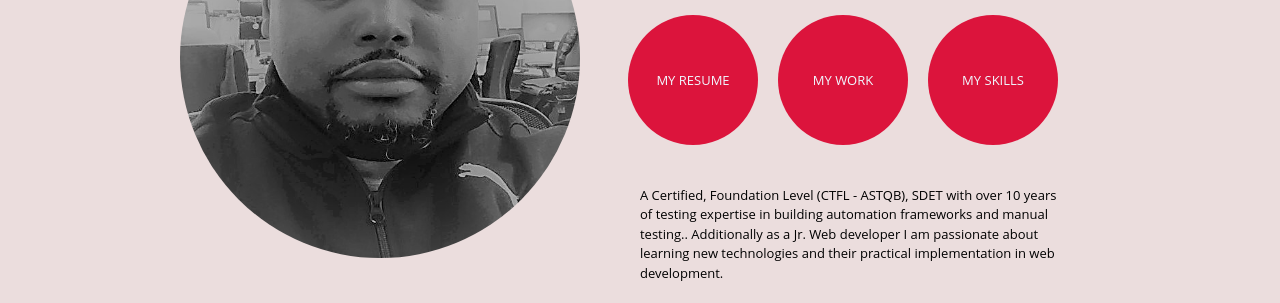
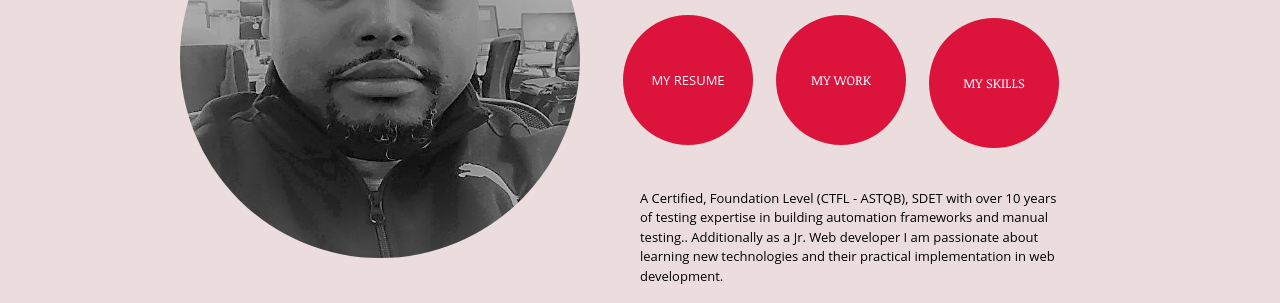
Before and after one commit to tgads004/myPortfolio, a plain HTML site: page index.html in a window 1280 px wide. Shown: the part 344-647 px from the top of the page. Drawn offline with Linux system fonts and the light colour scheme.

Commit message:
Fixed My Resume link by Updating main-btn-gridItem class Css Rules

```diff
--- a/index.html
+++ b/index.html
@@ -51,13 +51,13 @@
           <h3>Hello,</h3>
           <h4>a bit about me:</h4>
         </div>
-        <div class="main-btn-gridItem" id="myResume">
+        <div class="main-btn-gridItem" id="myResume-gridItem">
           <a class="myResume-flexContainer" href="">My Resume</a>
         </div>
-        <div class="main-btn-gridItem" id="myWork">
+        <div class="main-btn-gridItem" id="myWork-gridItem">
           <a class="myWork-flexContainer" href="">My Work</a>
         </div>
-        <div class="main-btn-gridItem" id="mySkills">
+        <div  id="mySkills-gridItem" class="main-btn-gridItem">
           <a class="mySkills-flexContainer" href="">My Skills</a>
         </div>
         <div class="main-intro-gridItem">
--- a/style.css
+++ b/style.css
@@ -191,15 +191,15 @@ border-radius: 50%;
   margin-top: 0px;
   margin-bottom: 0px;
 }
-.main-btn-gridItem {
+#myResume-gridItem {
   position: relative;
   margin: 0px 0px 38px calc((100% - 980px) * 0.5);
   left: 473px;
   grid-area: 2 / 1 / 3 / 2;
   justify-self: start;
   align-self: start;
-  width: 130px;
-  height: 130px;
+  /* width: 130px;
+  height: 130px; */
   font-family: "Open Sans", "sans-serif";
 }
 .myResume-flexContainer {
@@ -207,11 +207,13 @@ border-radius: 50%;
   display: flex;
   align-items: center;
   box-sizing: border-box;
-  width: max-content;
+  /* width: max-content; */
   justify-content: center;
   min-width: 100%;
+  width: 130px;
+  height: 130px;
 }
-.main-btn-gridItem .myResume-flexContainer {
+/* .main-btn-gridItem .myResume-flexContainer { */
   /* position: absolute;
 top: 0;
 right: 0;
@@ -220,17 +222,17 @@ left: 0;
 background-color: crimson;
 border-radius: 50%; */
 
-  position: absolute;
+  /* position: absolute;
   margin: 0px 0px 38px calc((100% - 980px) * 0.5);
   left: 430px;
   grid-area: 2 / 1 / 3 / 2;
   justify-self: start;
-  align-self: start;
-  background-color: crimson;
-  border-radius: 50%;
-  width: 130px;
-  height: 130px;
-}
+  align-self: start; */
+  /* background-color: crimson;
+  border-radius: 50%; */
+  /* width: 130px;
+  height: 130px; */
+/* } */
 .main-btn-gridItem a {
   text-decoration: none;
   color: aliceblue;
@@ -238,17 +240,17 @@ border-radius: 50%; */
   text-transform: uppercase;
   /* border-radius: 50%; */
 }
-.main-btn-gridItem .myWork-flexContainer {
-  position: absolute;
+#myWork-gridItem {
+  position: relative;
   margin: 0px 0px 38px calc((100% - 980px) * 0.5);
-  left: 580px;
+  left: 626px;
   grid-area: 2 / 1 / 3 / 2;
   justify-self: start;
   align-self: start;
-  background-color: crimson;
-  border-radius: 50%;
-  width: 130px;
-  height: 130px;
+  /* background-color: crimson; */
+  /* border-radius: 50%; */
+  /* width: 130px;
+  height: 130px; */
 }
 .myWork-flexContainer {
   text-align: initial;
@@ -258,27 +260,35 @@ border-radius: 50%; */
   width: max-content;
   justify-content: center;
   min-width: 100%;
+  width: 130px;
+  height: 130px;
 }
-.main-btn-gridItem .mySkills-flexContainer {
-  position: absolute;
-  margin: 0px 0px 38px calc((100% - 980px) * 0.5);
-  left: 730px;
+.main-btn-gridItem {
+  background-color: crimson;
+  border-radius: 50%;
+}
+#mySkills-gridItem {
+  position: relative;
+  margin: 3px 0px 38px calc((100% - 980px) * 0.5);
+  left: 779px;
   grid-area: 2 / 1 / 3 / 2;
   justify-self: start;
   align-self: start;
-  background-color: crimson;
-  border-radius: 50%;
-  width: 130px;
-  height: 130px;
+  /* background-color: crimson; */
+  /* border-radius: 50%; */
+  /* width: 130px;
+  height: 130px; */
 }
 .mySkills-flexContainer {
   text-align: initial;
   display: flex;
   align-items: center;
   box-sizing: border-box;
-  width: max-content;
+  /* width: max-content; */
   justify-content: center;
   min-width: 100%;
+  width: 130px;
+  height: 130px;
 }
 .main-intro-gridItem {
   position: relative;
```
